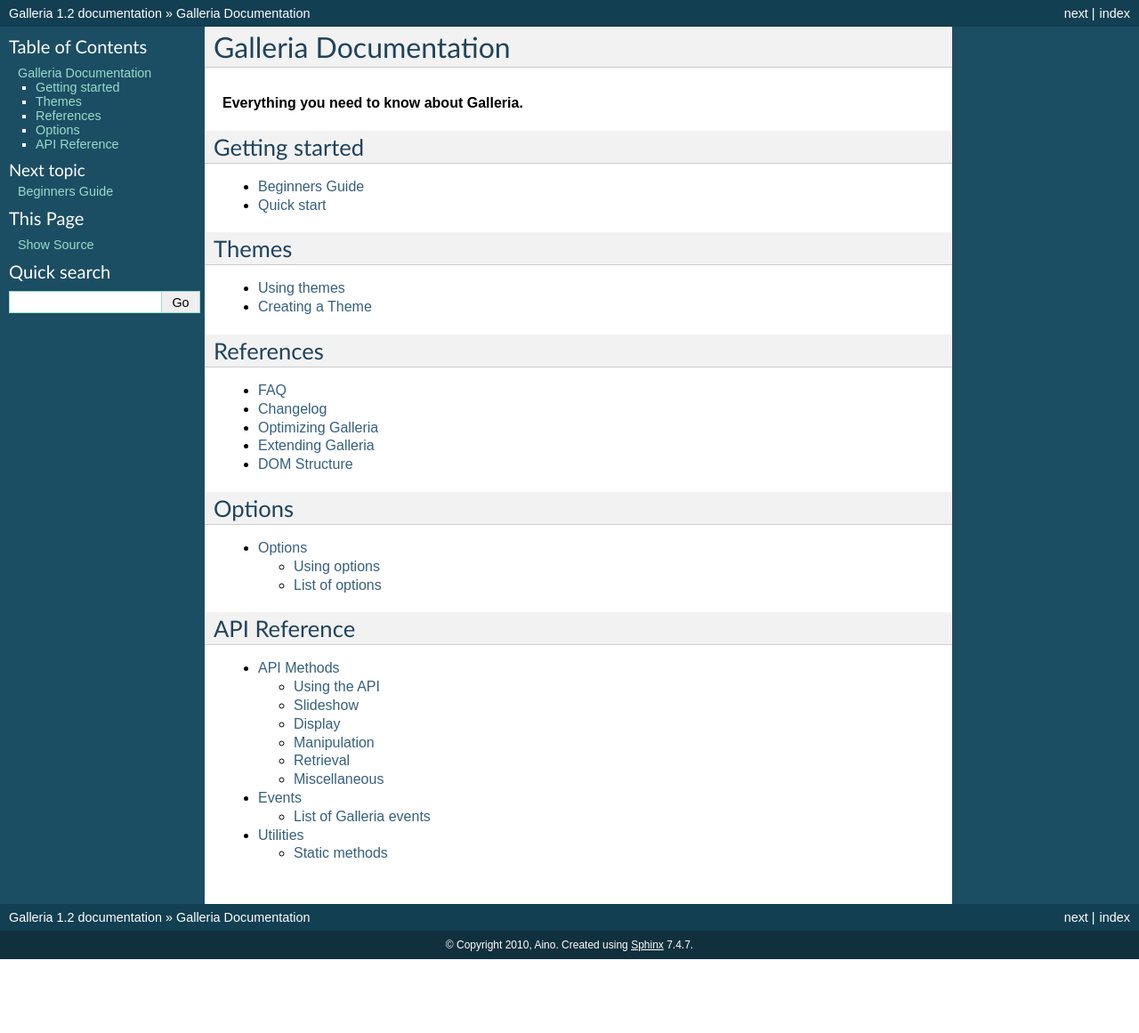
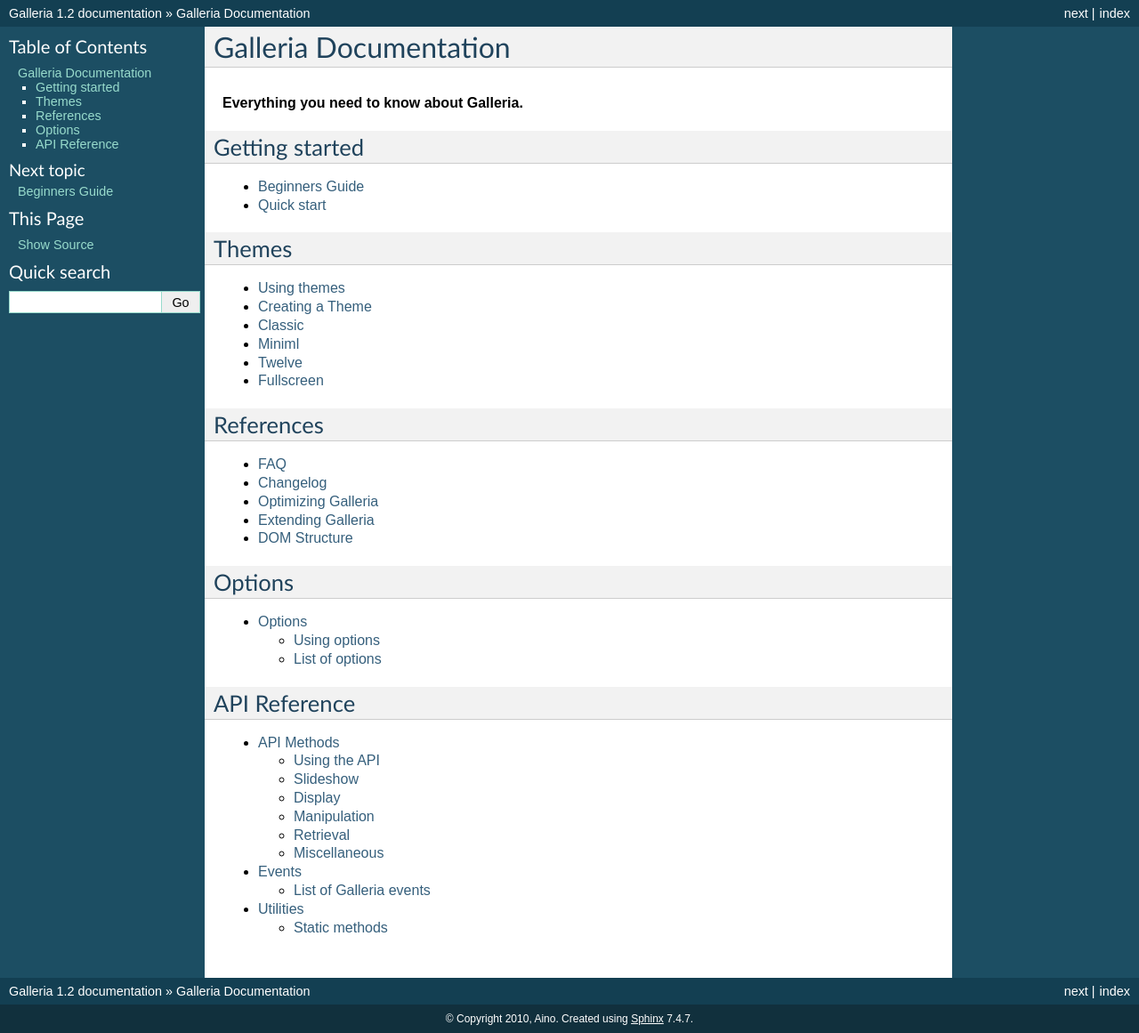
Before and after one commit to GalleriaJS/galleria, a Sphinx documentation site: the page built from docs/index.rst, in a window 1280 px wide. Shown: the whole page at 89% size. Built offline with Sphinx 7.4.7, drawn with Linux system fonts in a browser that asks for light colours; before the commit the page ends 1078 px from its top, so only the background shows below that.

Commit message:
updated docs index

```diff
--- a/docs/index.rst
+++ b/docs/index.rst
@@ -22,6 +22,10 @@
 
     themes/using_themes.rst
     themes/creating_a_theme.rst
+    themes/classic.rst
+    themes/miniml.rst
+    themes/twelve.rst
+    themes/fullscreen.rst
 
 
 References
```
